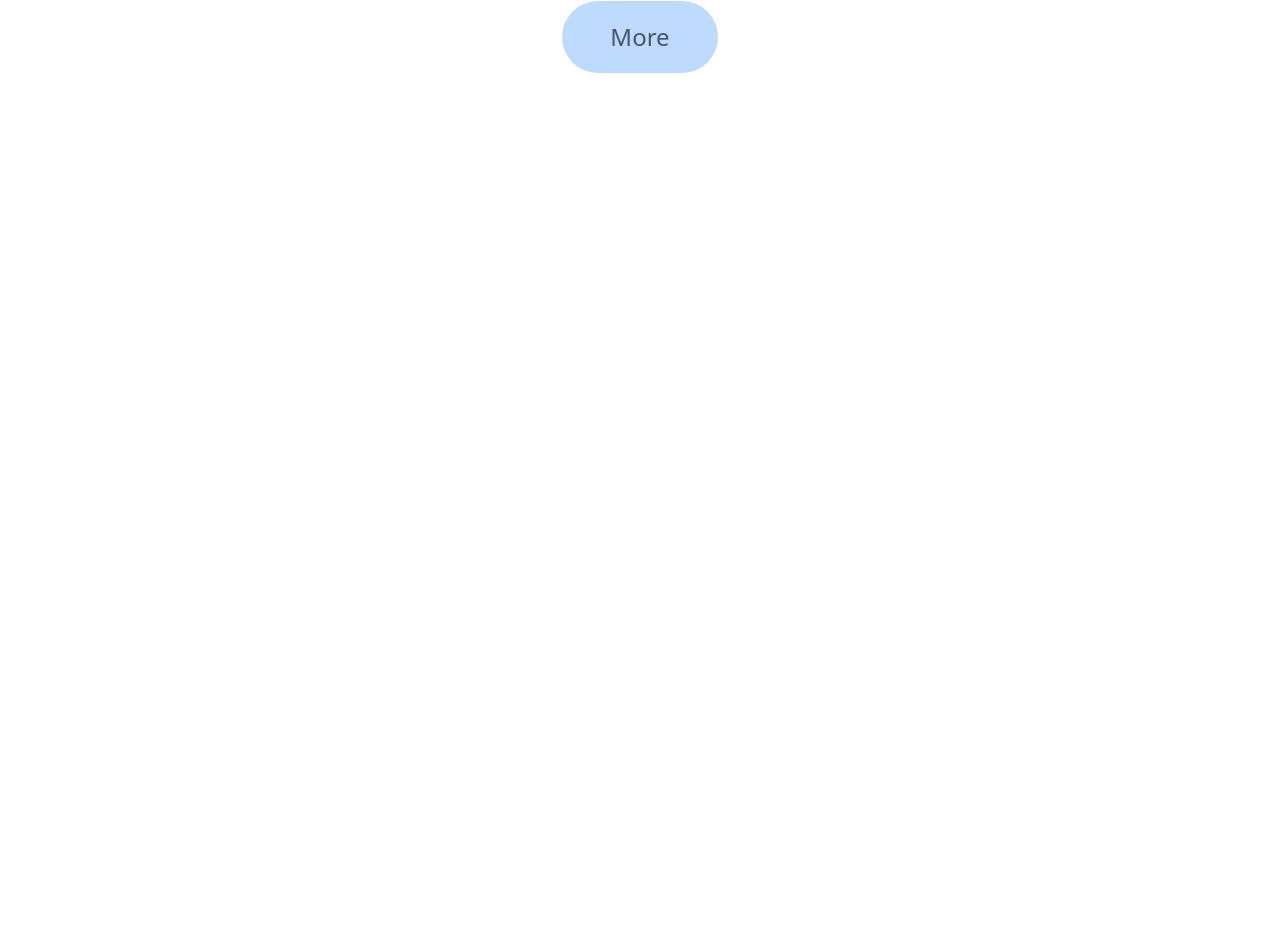
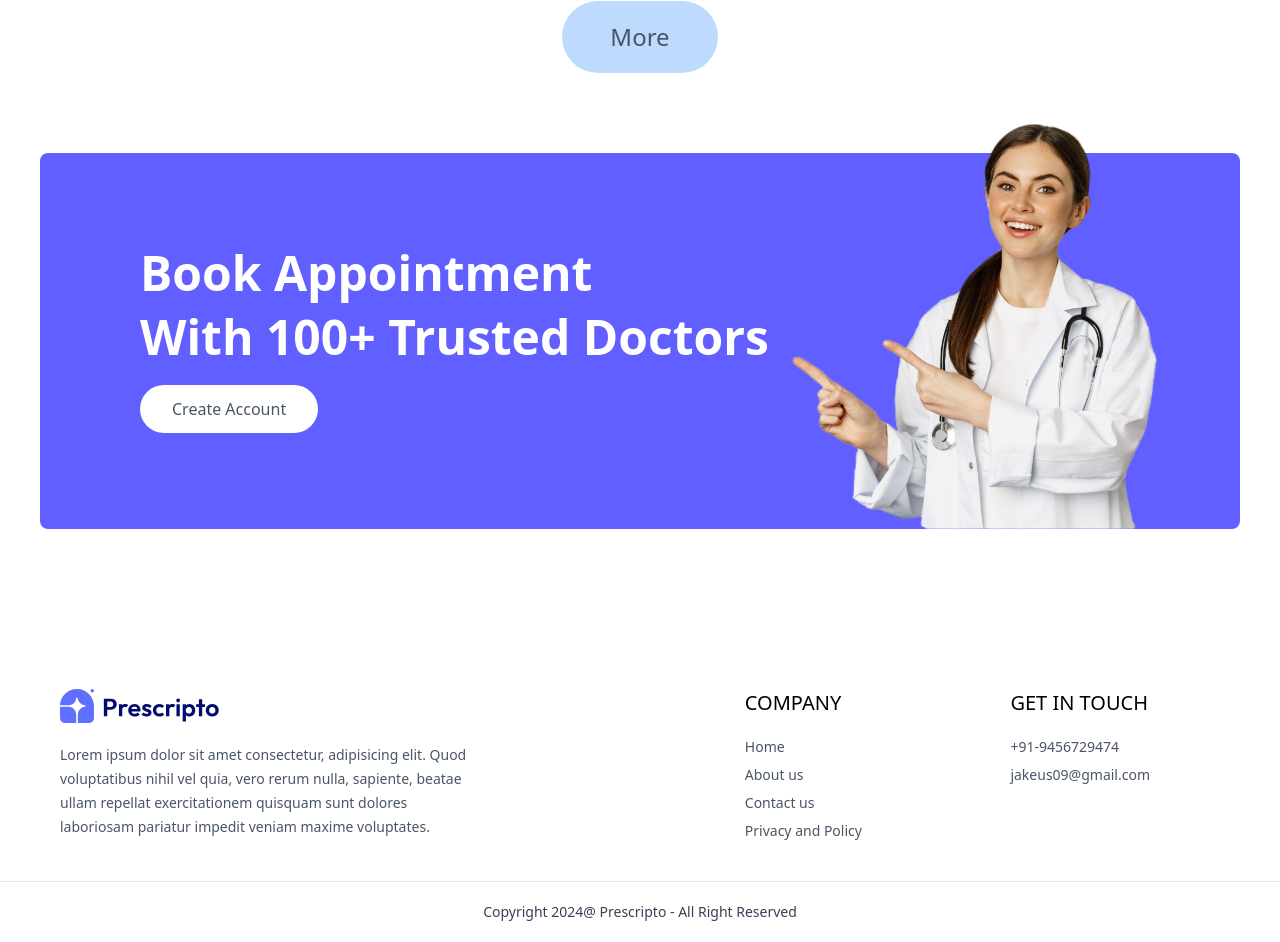
Before and after one commit to JagratiSharma16/Doctor_Appointment_System, a React (Vite) app in the folder Frontend/: page / in a window 1280 px wide. Shown: the part 1913-2855 px from the top of the page. Before the commit the page ends 2050 px from the top, so only its background shows below. Built offline with nearby package versions, Linux system fonts and the light colour scheme.

Commit message:
Banner and footer done

```diff
--- a/Frontend/index.html
+++ b/Frontend/index.html
@@ -1,5 +1,5 @@
 <!doctype html>
-<html lang="en">
+<html lang="en" class="scroll-smooth">
   <head>
     <meta charset="UTF-8" />
     <link rel="icon" type="image/svg+xml" href="/vite.svg" />
--- a/Frontend/src/App.jsx
+++ b/Frontend/src/App.jsx
@@ -10,6 +10,7 @@
 import Myappointments from './pages/Myappointments';
 import Appointment from './pages/Appointment';
 import Navbar from './components/Navbar';
+import Footer from './components/Footer';
 
 function App() {
   return (
@@ -27,6 +28,7 @@
           <Route path="/my-appointments" element={<Myappointments />} />
           <Route path="/appointment/:docId" element={<Appointment />} />
         </Routes>
+        <Footer />
       </BrowserRouter>
     </>
   );
--- /dev/null
+++ b/Frontend/src/components/Banner.jsx
@@ -0,0 +1,27 @@
+import React from 'react'
+import { assets } from '../assets/assets_frontend/assets'
+import { useNavigate } from 'react-router-dom'
+
+const Banner = () => {
+
+    const navigate = useNavigate();
+  return (
+    <div className = 'flex bg-indigo-500 rounded-lg px-6 sm:px-10 md:px-14 lg:px-12 xl:px-20 my-20 md:mx-10'>
+        {/* ------------Left side----------*/}
+        <div className = 'flex-1 py-8 sm:py-16 lg:py-24 lg:pl-5'>
+            <div className = 'text-xl sm:text-2xl md:text-3xl lg:text-5xl font-semibold text-white'>
+                <p>Book Appointment</p>
+                <p className = 'mt-4'>With 100+ Trusted Doctors</p>
+            </div>
+            <button onClick={()=>{navigate('/login'); scrollTo(0,0)}} className = 'bg-white text-sm sm:text-base text-gray-600 px-8 py-3 rounded-full mt-6 hover:scale-105 transition-all'>Create Account</button>
+        </div>
+
+        {/*------------Right side---------*/}
+        <div className = 'hidden md:block md:w-1/2 lg:w-[370px] relative'>
+            <img className='w-full absolute bottom-0 right-0 max-w-md'src={assets.appointment_img} alt=""/>
+        </div>
+    </div>
+  )
+}
+
+export default Banner
--- /dev/null
+++ b/Frontend/src/components/Footer.jsx
@@ -0,0 +1,46 @@
+import React from 'react'
+import { assets } from "../assets/assets_frontend/assets"
+
+
+const Footer = () => {
+  return (
+    <div clasName = 'md:mx-10'>
+        <div className = 'flex flex-col px-15 sm:grid grid-cols-[3fr_1fr_1fr] gap-14 my-10 mt-40 text-sm' >
+            {/*-----------Left section----------*/}
+            <div>
+                <img className = 'mb-5 w-40'src ={assets.logo} alt="" />
+                <p className = 'w-full md:w-2/3 text-gray-600 leading-6'>Lorem ipsum dolor sit amet consectetur, adipisicing elit. Quod voluptatibus nihil vel quia, vero rerum nulla, sapiente, beatae ullam repellat exercitationem quisquam sunt dolores laboriosam pariatur impedit veniam maxime voluptates.</p>
+            </div>
+            <div>
+            {/*-----------Middle section----------*/}
+                <div>
+                    <p className='text-xl font-medium mb-5'>COMPANY</p>
+                    <ul className='flex flex-col gap-2 text-gray-600'>
+                        <li>Home</li >
+                        <li>About us</li>
+                        <li>Contact us</li>
+                        <li>Privacy and Policy</li>
+                    </ul>
+                </div>
+            </div>
+            {/*-----------Right section----------*/}
+            <div>
+                <p className='text-xl font-medium mb-5'>GET IN TOUCH</p>
+                <ul className='flex flex-col gap-2 text-gray-600'>
+                    <li>+91-9456729474</li>
+                    <li>jakeus09@gmail.com</li>
+                </ul>
+            </div>
+        </div>
+        <div>
+            {/*-------Copyright Text----------*/}
+            <div>
+                <hr className = 'text-gray-200'/>
+                <p className='py-5 text-sm text-center  text-gray-700'>Copyright 2024@ Prescripto - All Right Reserved</p>
+            </div>
+        </div>
+    </div>
+  )
+}
+
+export default Footer
--- a/Frontend/src/components/SpecialityMenu.jsx
+++ b/Frontend/src/components/SpecialityMenu.jsx
@@ -8,9 +8,9 @@
       <h1 className='text-3xl 2xl:text-5xl font-medium'>Find by Speciality</h1>
       <p className='xl:w-1/3 text-center 2xl:text-2xl text-md'>Simply browse through our extensive list of trsusted doctors, schedule your appointment hasle-free.</p>
       <div className='flex sm:justify-center gap-4 pt-5 w-full overflow-scroll'>
-        {specialityData.map((item,index)=>(
-          <Link onClick={()=>scrollTo(0,0)}className='flex flex-col items-center text-xs xl:text-2xl cursor-pointer flex-shrink-0 hover:translate-y-[-10px] transition-all duration-500' key={index} to={`/doctors/${item.speciality}`}>
-            <img className='w-16 xl:w-24 mb-3 2xl:w-40 2xl:mb-4 ' src={item.image} alt=""/>
+        {specialityData.map((item, index) => (
+          <Link onClick={() => scrollTo(0, 0)} className='flex flex-col items-center text-xs xl:text-2xl cursor-pointer flex-shrink-0 hover:translate-y-[-10px] transition-all duration-500' key={index} to={`/doctors/${item.speciality}`}>
+            <img className='w-16 xl:w-24 mb-3 2xl:w-40 2xl:mb-4 ' src={item.image} alt="" />
             <p>{item.speciality}</p>
           </Link>
         ))}
--- a/Frontend/src/components/TopDoctors.jsx
+++ b/Frontend/src/components/TopDoctors.jsx
@@ -23,7 +23,7 @@
                 </div>
             ))}
         </div>
-        <button className='bg-blue-200 text-gray-600 text-2xl px-12 py-5 rounded-full mt-10'>More</button>
+        <button onClick={()=>{navigate('/doctors'); scrollTo(0,0)}} className='bg-blue-200 text-gray-600 text-2xl px-12 py-5 rounded-full mt-10'>More</button>
     </div>
   )
 }
--- a/Frontend/src/pages/Home.jsx
+++ b/Frontend/src/pages/Home.jsx
@@ -3,13 +3,15 @@
 import Header from '../components/Header'
 import SpecialityMenu from '../components/SpecialityMenu'
 import TopDoctors from '../components/TopDoctors'
+import Banner from '../components/Banner'
 
 const Home = () => {
   return (
     <div>
-      <Header/>
-      <SpecialityMenu/>
+      <Header />
+      <SpecialityMenu />
       <TopDoctors />
+      <Banner />
     </div>
   )
 }
```
Also changed, not shown: Frontend/src/components/Navbar.jsx (+9 -9 lines).
